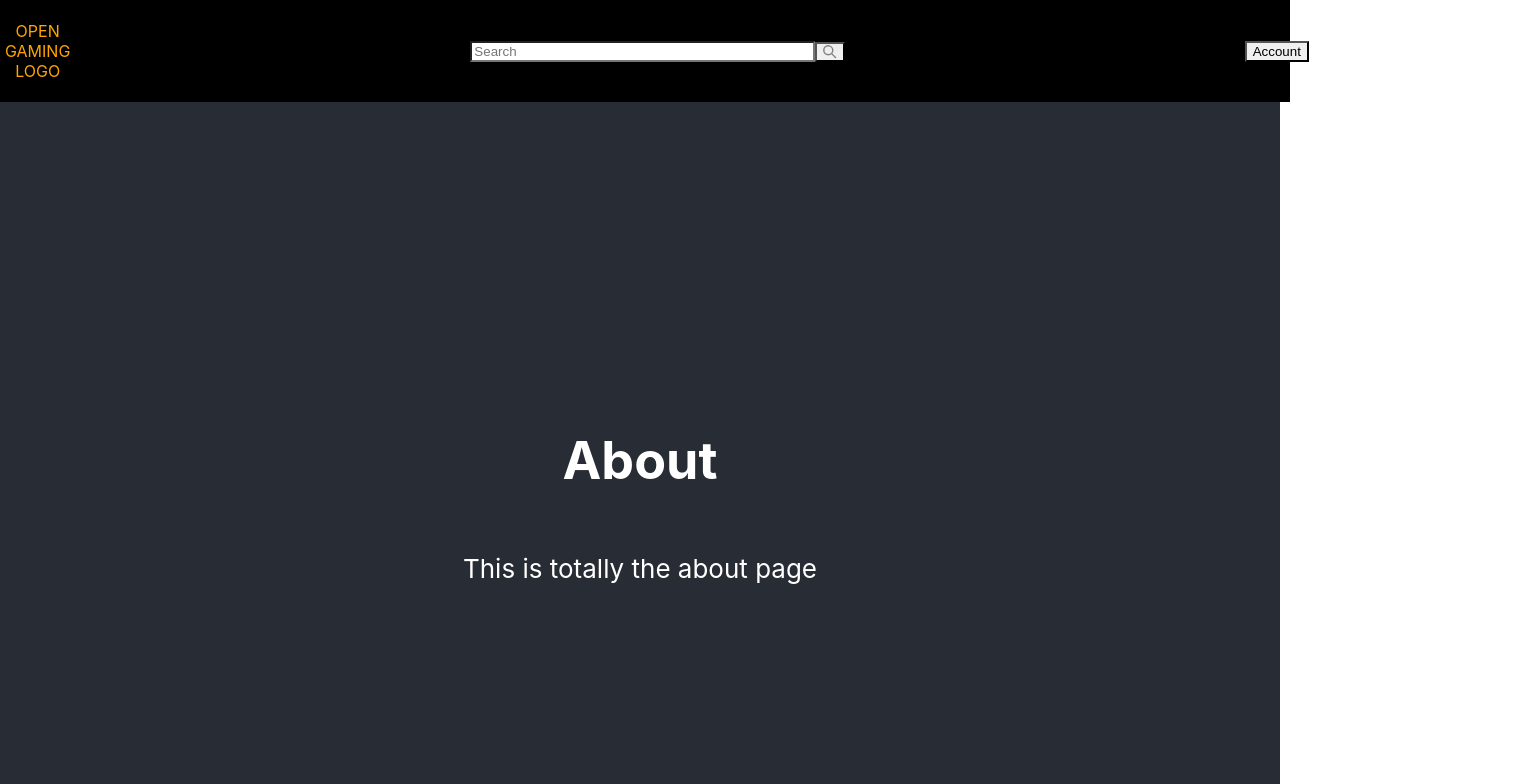
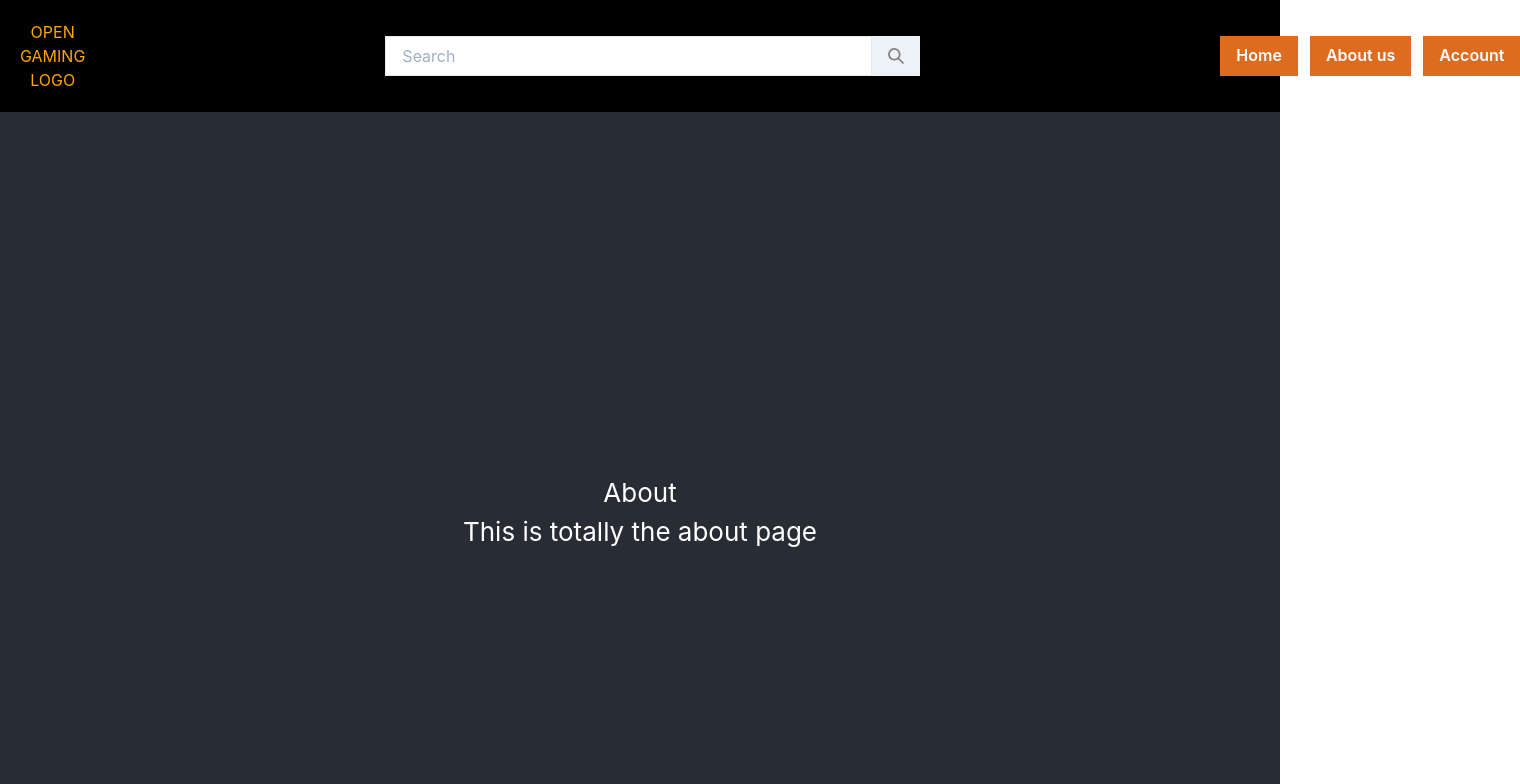
Before and after one commit to Romeo-gennari/Open-gaming-browser, a React (Create React App) app in the folder tfm-frontend/: page /About in a window 1280 px wide. Shown: the top 784 px of the page, 1520 px wide, since content can reach past the window. Built offline with nearby package versions, Linux system fonts and the light colour scheme.

Commit message:
Complete search bar

```diff
--- a/tfm-frontend/src/header.js
+++ b/tfm-frontend/src/header.js
@@ -1,9 +1,11 @@
 //import './App.css';
-import {Link as routerLink} from "react-router-dom";
+//import {Link} from "react-router-dom";
 
-import { Box, HStack, Button, Input, Text, Center, Link } from '@chakra-ui/react'
+import { HStack, Button, Input, Text, Center, Link } from '@chakra-ui/react'
 import { SearchIcon } from '@chakra-ui/icons'
+import { useState } from 'react'
 
+/*
 function Header() {
   return (
     <div>
@@ -14,29 +16,49 @@
 
   );
 }
+*/
 
 function Header2() {
+
+  function handleSubmit(e){
+    e.preventDefault();
+    console.log(content);
+  }
+
+  const [content, setContent] = useState('');
+
   return (
     <div className="App">
-        <Box bg='black' w='100%' p={5}>
-          <HStack spacing='400'>
-            <Text color='orange'>
-              OPEN GAMING LOGO
-            </Text>
+        <HStack bg='black' w='100%' p='5' spacing='300'>
+          <Text color='orange'>
+            OPEN GAMING LOGO
+          </Text>
+          <form onSubmit={handleSubmit}>
             <Center>
-              <Input borderRadius='m' placeholder='Search' bg='white' htmlSize={40}></Input>
-              <Link href="/">
-                <Button borderRadius='m' children={<SearchIcon color='gray' />}>
-                </Button>
-              </Link>
+              <Input type='text' borderRadius='m' placeholder='Search' bg='white' htmlSize={40} width='auto'
+              value={content } onChange={(e) => setContent(e.target.value)}>
+              </Input>
+              <Button borderRadius='m' children={<SearchIcon color='gray' />} type='submit' ></Button>
             </Center>
+          </form>
+          <Center gap='3'>
+            <Link href="/">
+              <Button borderRadius='m' colorScheme='orange' color='white'>
+                Home
+              </Button>
+            </Link>
+            <Link href="/About">
+              <Button borderRadius='m' colorScheme='orange' color='white'>
+                About us
+              </Button>
+            </Link>
             <Link href="/Profile">
-              <Button borderRadius='m' colorScheme='orange'>
+              <Button borderRadius='m' colorScheme='orange' color='white'>
                 Account
               </Button>
             </Link>
-          </HStack>
-        </Box>
+          </Center>
+        </HStack>
     </div>
   );
 }
--- a/tfm-frontend/src/index.js
+++ b/tfm-frontend/src/index.js
@@ -8,8 +8,27 @@
 
 import reportWebVitals from './reportWebVitals';
 
-import {BrowserRouter, Routes, Route} from "react-router-dom";
+import { BrowserRouter, Routes, Route } from "react-router-dom";
 
+import { ChakraProvider } from '@chakra-ui/react';
+
+ReactDOM.render(
+  <React.StrictMode>
+    <ChakraProvider>
+      <BrowserRouter>
+        <Routes>
+          <Route path="/" element={<App />} />
+          <Route path="About" element={<About />} />
+          <Route path="Profile" element={<Profile />} />
+        </Routes>
+      </BrowserRouter>,
+    </ChakraProvider>
+  </React.StrictMode>,
+
+  document.getElementById('root')
+);
+
+/*
 ReactDOM.render(
   <React.StrictMode>
 
@@ -26,7 +45,7 @@
   </React.StrictMode>,
   document.getElementById('root')
 );
-
+*/
 // If you want to start measuring performance in your app, pass a function
 // to log results (for example: reportWebVitals(console.log))
 // or send to an analytics endpoint. Learn more: https://bit.ly/CRA-vitals
```
